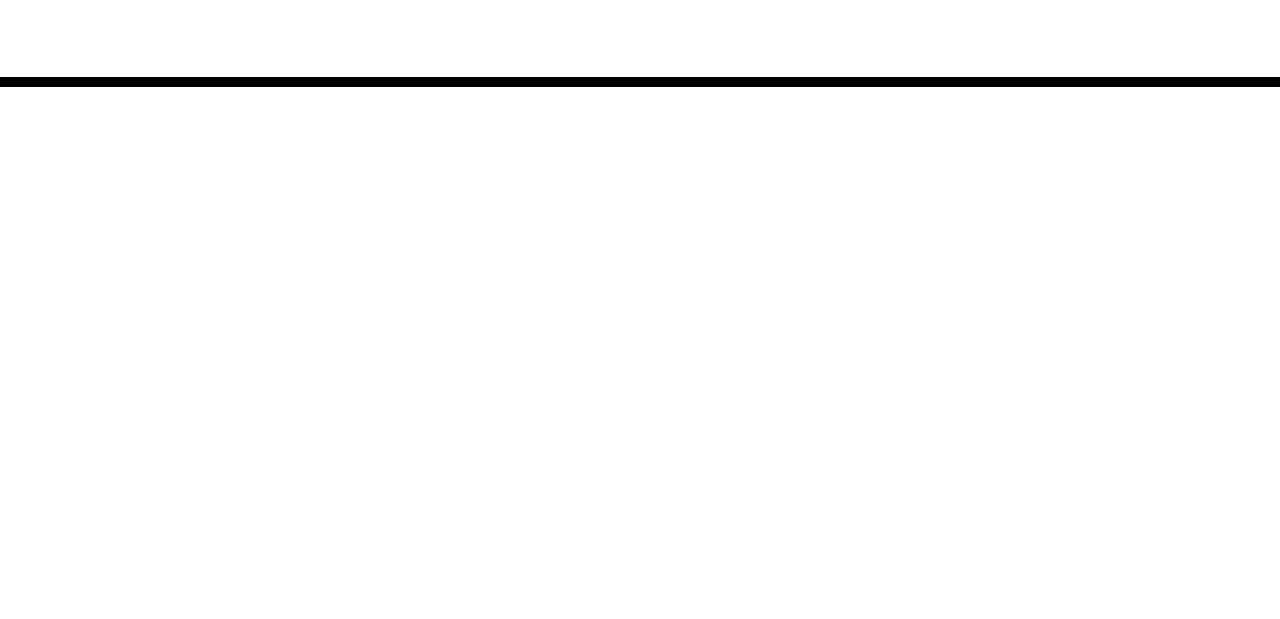
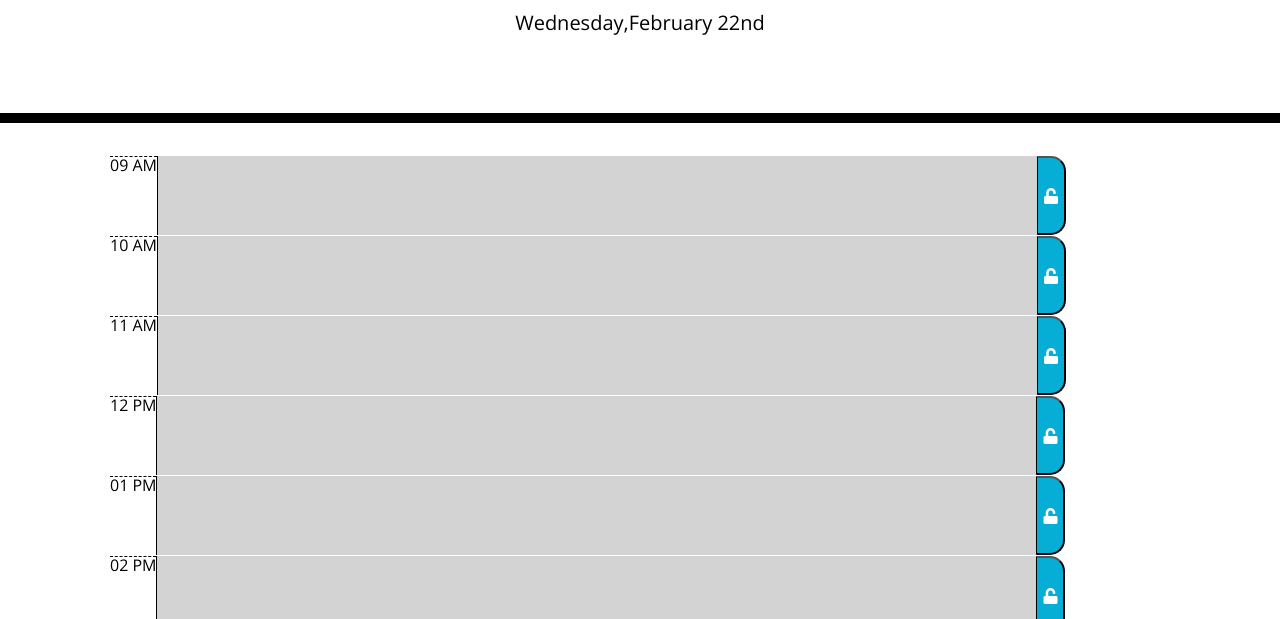
Before and after one commit to SadeJoseph/Planner_App, a plain HTML site: page challenge (5)/index.html in a window 1280 px wide. Shown: the part 181-800 px from the top of the page. Drawn offline with nearby package versions, Linux system fonts and the light colour scheme; files that its build step writes are made by us from their sources.

Commit message:
connected css file

```diff
--- a/challenge (5)/index.html
+++ b/challenge (5)/index.html
@@ -18,7 +18,7 @@
       href="https://fonts.googleapis.com/css?family=Open+Sans&display=swap"
       rel="stylesheet"
     />
-    <link rel="stylesheet" href="style.css" />
+    <link rel="stylesheet" href="./starter/style.css" />
     <title>Work Day Scheduler</title>
   </head>
 
@@ -34,6 +34,6 @@
 
     <script src="https://cdnjs.cloudflare.com/ajax/libs/jquery/3.2.1/jquery.min.js"></script>
     <script src="https://cdnjs.cloudflare.com/ajax/libs/moment.js/2.24.0/moment.min.js"></script>
-    <script srs="./starter/app.js"></script>
+    <script src="./starter/app.js"></script>
   </body>
 </html>
--- a/challenge (5)/starter/app.js
+++ b/challenge (5)/starter/app.js
@@ -26,7 +26,7 @@ console.log(timeNow)
 
  //time blcoks
 
- function timeBlock (){
+ function timeBlock() {
     var displayTime = "09 AM";
     var icon;
     ul = $("<ul>").addClass("time-block")
@@ -34,14 +34,14 @@ console.log(timeNow)
 
 
   for (var i= 9; i < 18; i++) {
-    li= $("<li>").addClass("rows")
+    li= $("<li>").addClass("row")
     hourSect =$("<div>").addClass("hour")
     hourSect.text(displayTime)
 
 
 
-    textBox = $("<textBox")
-     if (timeNow=== i)
+    textBox = $("<textbox>")
+     if (timeNow === i)
       textBox.addClass("present")
       else if (timeNow > i)
       textBox.addClass("past")
@@ -54,7 +54,6 @@ console.log(timeNow)
 
       textBox.val(localStorage.getItem(`${i}`))
       button =$("<button>").addClass("saveButt")
-
       icon = $("<i>").addClass("fa fa-unlock")
       button.attr("item-Number", )
       button.append(icon)
--- a/challenge (5)/starter/style.css
+++ b/challenge (5)/starter/style.css
@@ -4,13 +4,14 @@ body {
   line-height: 1;
 }
 
-textarea {
+textbox {
   background: transparent;
   border: none;
   resize: none;
   color: #000000;
   border-left: 1px solid black;
   padding: 10px;
+  width: 80%
 }
 
 .jumbotron {
@@ -57,7 +58,7 @@ textarea {
   color: white;
 }
 
-.saveBtn {
+.saveButt {
   border-left: 1px solid black;
   border-top-right-radius: 15px;
   border-bottom-right-radius: 15px;
@@ -65,7 +66,7 @@ textarea {
   color: white;
 }
 
-.saveBtn i:hover {
+.saveButt i:hover {
   font-size: 20px;
   transition: all 0.3s ease-in-out;
 }
```
